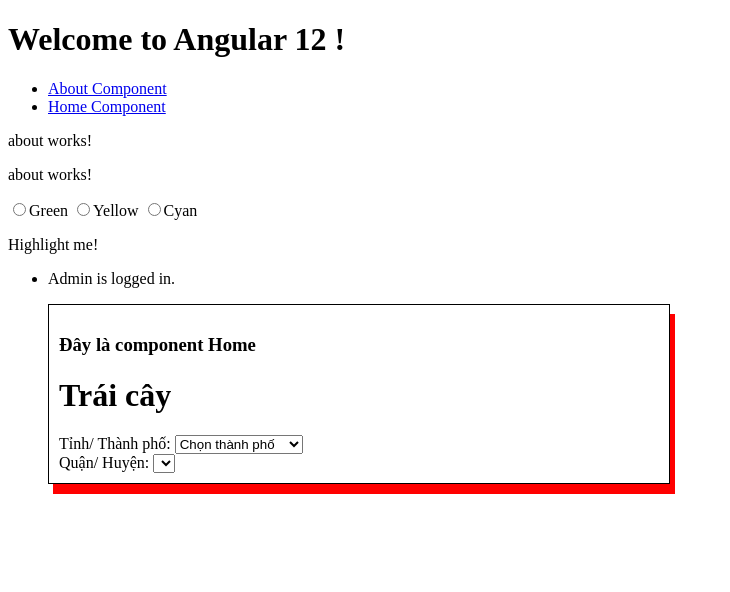
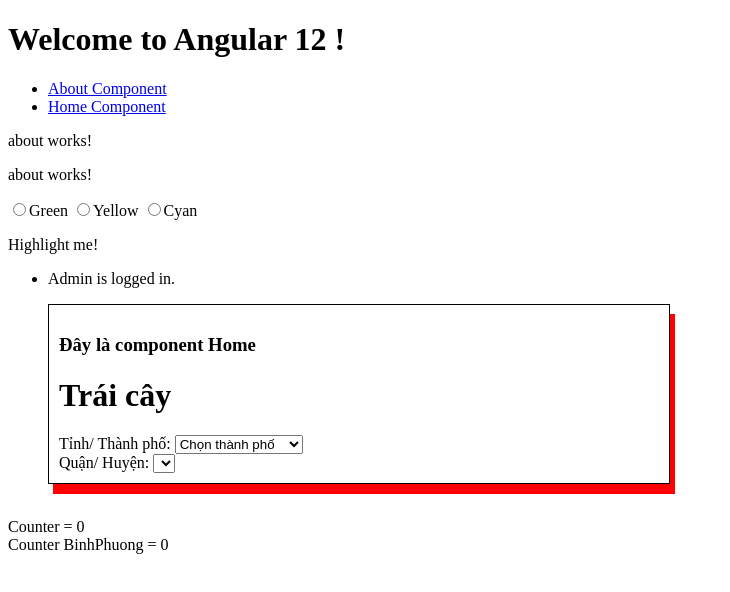
Before and after one commit to TranTienDe/Angular12, an Angular app: page /about in a window 1280 px wide. Shown: the top 592 px of the page, without its empty margins (0-730 px from the left). Built offline with nearby package versions, Linux system fonts and the light colour scheme.

Commit message:
Services

```diff
--- a/src/app/about/about.component.html
+++ b/src/app/about/about.component.html
@@ -20,3 +20,8 @@
     <p>Please choose login name.</p>
   </li>
 </ul>
+
+<br />
+<span >Counter = {{ counter }}</span>
+<br />
+<span >Counter BinhPhuong = {{ counterBinhPhuong }}</span>
--- a/src/app/about/about.component.ts
+++ b/src/app/about/about.component.ts
@@ -1,4 +1,5 @@
 import { Component, OnInit } from '@angular/core';
+import { CommonService } from '../services/common.service';
 
 @Component({
   selector: 'app-about',
@@ -8,10 +9,15 @@ import { Component, OnInit } from '@angular/core';
 export class AboutComponent implements OnInit {
   public loginName = "admin";
   public myColor = '';
+  public counter = 0;
+  public counterBinhPhuong = 0;
 
-  constructor() { }
+  constructor(private common: CommonService) { }
 
   ngOnInit(): void {
+    this.counter = this.common.counter;
+    this.counterBinhPhuong = this.common.binhPhuong(this.counter);
+    this.common.counter++;
   }
 
 }
--- a/src/app/directives/high-light.directive.ts
+++ b/src/app/directives/high-light.directive.ts
@@ -15,7 +15,7 @@ export class HighLightDirective {
   }
 
   @HostListener('mouseenter') onMouseEnter() {
-    this.highlight(this.appHighLight || this.defaultColor);
+    this.highlight(this.appHighLight || this.defaultColor || 'red');
   }
 
   @HostListener('mouseleave') onMouseLeave() {
--- /dev/null
+++ b/src/app/services/common.service.ts
@@ -0,0 +1,14 @@
+import { Injectable } from '@angular/core';
+
+@Injectable({
+  providedIn: 'root'
+})
+export class CommonService {
+  public counter = 0;
+
+  constructor() { }
+
+  public binhPhuong(n: number): number {
+    return n * n;
+  }
+}
```
Also changed, not shown: 1 other file (tests, documents, lock files or other folders).
